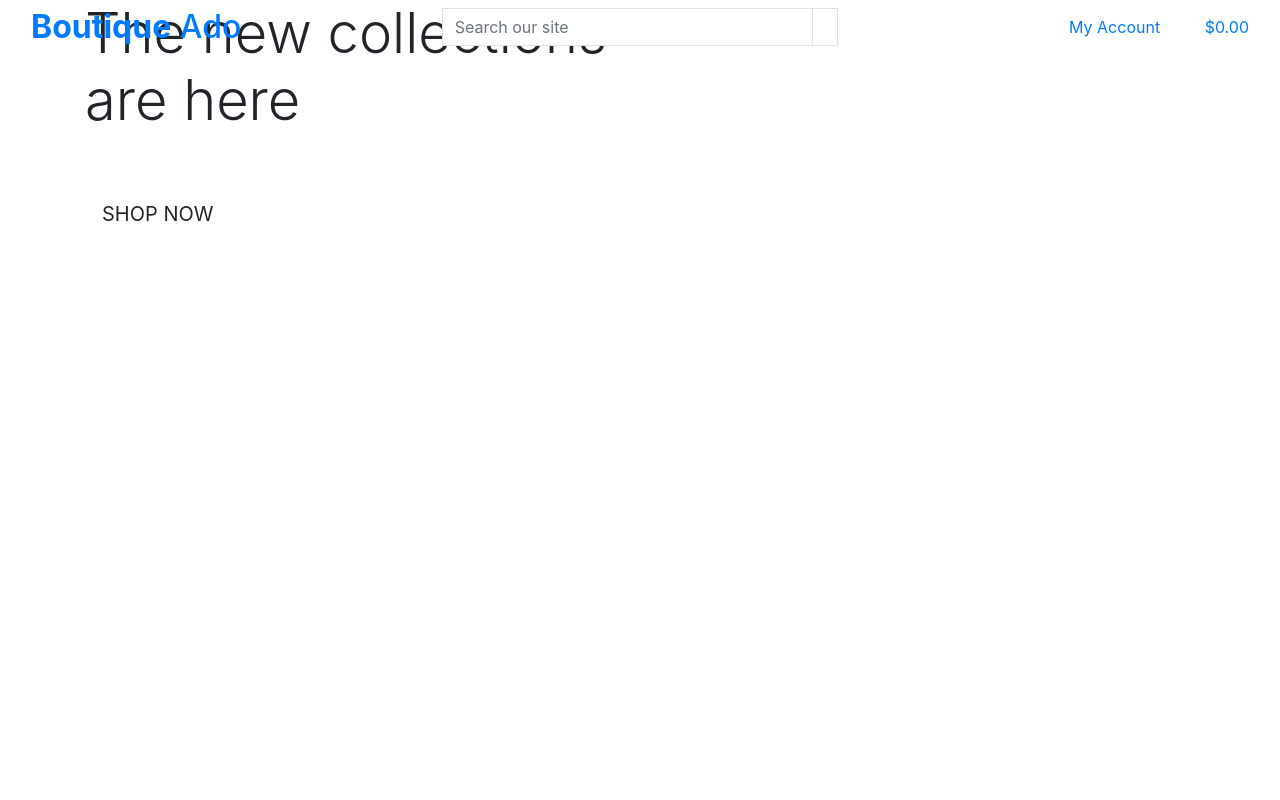
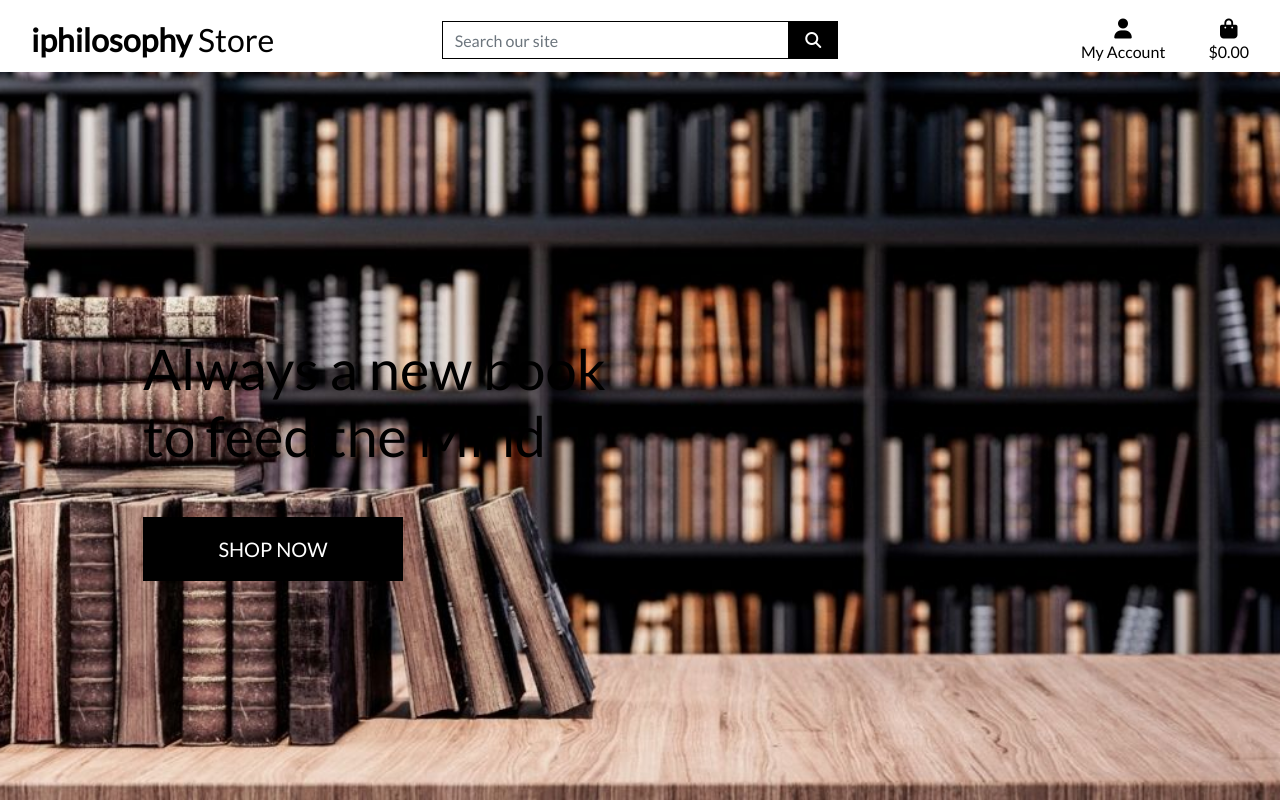
Before and after one commit to TCaldato/iphilosophy_store, a Django app: page / in a window 1280 px wide. Run offline with Django 3.2, Linux system fonts and the light colour scheme; some libraries are stand-ins or nearby versions.

Commit message:
Added homepage header and css

```diff
--- a/home/templates/home/index.html
+++ b/home/templates/home/index.html
@@ -15,7 +15,7 @@
         <div class="row h-100">
             <div class="col-7 col-md-6 my-auto">
                 <h1 class="display-4 logo-font text-black">
-                    The new collections are here
+                    Always a new book to feed the Mind
                 </h1>
                 <div class="my-5">
                     <h4>
--- a/iphilosophy_store/settings.py
+++ b/iphilosophy_store/settings.py
@@ -29,7 +29,7 @@ SECRET_KEY = os.environ.get("SECRET_KEY")
 # SECURITY WARNING: don't run with debug turned on in production!
 DEBUG = True
 
-ALLOWED_HOSTS = ['8000-tcaldato-iphilosophy-sto-hteiupvre4.us1.codeanyapp.com', '.herokuapp.com']
+ALLOWED_HOSTS = ['8000-tcaldato-iphilosophy-sto-hteiupvre4.us1.codeanyapp.com', '.herokuapp.com', '127.0.0.1']
 
 
 # Application definition
@@ -154,6 +154,10 @@ USE_TZ = False
 # https://docs.djangoproject.com/en/3.2/howto/static-files/
 
 STATIC_URL = '/static/'
+STATICFILES_DIRS = (os.path.join(BASE_DIR, 'static'),)
+
+MEDIA_URL = '/media/'
+MEDIA_ROOT = os.path.join(BASE_DIR, 'media')
 
 # Default primary key field type
 # https://docs.djangoproject.com/en/3.2/ref/settings/#default-auto-field
--- a/iphilosophy_store/urls.py
+++ b/iphilosophy_store/urls.py
@@ -15,9 +15,11 @@ Including another URLconf
 """
 from django.contrib import admin
 from django.urls import path, include
+from django.conf import settings
+from django.conf.urls.static import static
 
 urlpatterns = [
     path('admin/', admin.site.urls),
     path('accounts/', include('allauth.urls')),
     path('', include('home.urls')),
-]
+] + static(settings.MEDIA_URL, document_root=settings.MEDIA_ROOT)
--- /dev/null
+++ b/static/css/base.css
@@ -0,0 +1,78 @@
+
+html {
+    height: 100%;
+}
+
+body {
+    background: url('/media/book_cover.jpg') no-repeat center center fixed;
+    background-size: cover;
+    height: calc(100vh - 164px);
+    color: #555;
+    font-family: 'Lato';
+}
+
+/* from Bulma */
+.icon {
+    align-items: center;
+    display: inline-flex;
+    justify-content: center;
+    height: 1.5rem;
+    width: 1.5rem;
+}
+
+.main-logo-link {
+    width: fit-content;
+}
+
+.shop-now-button {
+    background: black;
+    color: white;
+    min-width: 260px;
+}
+
+.btn-black {
+    background: black;
+    color: white;
+}
+
+.shop-now-button:hover,
+.shop-now-button:active,
+.shop-now-button:focus,
+.btn-black:hover,
+.btn-black:active,
+.btn-black:focus {
+    background: #222;
+    color: white;
+}
+
+.text-black {
+    color: #000 !important;
+}
+
+.border-black {
+    border: 1px solid black !important;
+}
+
+/* -------------------------------- Media Queries */
+
+/* Slightly larger container on xl screens */
+@media (min-width: 1200px) {
+  .container {
+    max-width: 80%;
+  }
+}
+
+/* fixed top navbar only on medium and up */
+@media (min-width: 992px) {
+    .fixed-top-desktop-only {
+        position: fixed;
+        top: 0;
+        right: 0;
+        left: 0;
+        z-index: 1030;
+    }
+
+    .header-container {
+        padding-top: 164px;
+    }
+}
--- a/templates/base.html
+++ b/templates/base.html
@@ -16,12 +16,15 @@
 
     {% block corecss %}
         <link rel="stylesheet" href="https://stackpath.bootstrapcdn.com/bootstrap/4.4.1/css/bootstrap.min.css" integrity="sha384-Vkoo8x4CGsO3+Hhxv8T/Q5PaXtkKtu6ug5TOeNV6gBiFeWPGFN9MuhOf23Q9Ifjh" crossorigin="anonymous">
+        <link rel="stylesheet" href="https://fonts.googleapis.com/css?family=Lato&display=swap">
+        <link rel="stylesheet" href="{% static 'css/base.css' %}">
     {% endblock %}
 
     {% block extra_css %}
     {% endblock %}
 
     {% block corejs %}
+        <script src="https://kit.fontawesome.com/c6fcde1e44.js" crossorigin="anonymous"></script>
         <script src="https://cdn.jsdelivr.net/npm/jquery@3.5.1/dist/jquery.min.js" integrity="sha256-9/aliU8dGd2tb6OSsuzixeV4y/faTqgFtohetphbbj0=" crossorigin="anonymous"></script>
         <script src="https://cdn.jsdelivr.net/npm/popper.js@1.16.0/dist/umd/popper.min.js" integrity="sha384-Q6E9RHvbIyZFJoft+2mJbHaEWldlvI9IOYy5n3zV9zzTtmI3UksdQRVvoxMfooAo" crossorigin="anonymous"></script>
         <script src="https://stackpath.bootstrapcdn.com/bootstrap/4.4.1/js/bootstrap.min.js" integrity="sha384-wfSDF2E50Y2D1uUdj0O3uMBJnjuUD4Ih7YwaYd1iqfktj0Uod8GCExl3Og8ifwB6" crossorigin="anonymous"></script>
@@ -30,14 +33,14 @@
     {% block extra_js %}
     {% endblock %}
 
-    <title>Boutique Ado {% block extra_title %}{% endblock %}</title>
+    <title>iphilosophy Store {% block extra_title %}{% endblock %}</title>
   </head>
   <body>
     <header class="container-fluid fixed-top">
-        <div class="row">
+        <div id="topnav" class="row bg-white pt-lg-2 d-none d-lg-flex">
             <div class="col-12 col-lg-4 my-auto py-1 py-lg-0 text-center text-lg-left">
                 <a href="{% url 'home' %}" class="nav-link main-logo-link">
-                    <h2 class="logo-font text-black my-0"><strong>Boutique</strong> Ado</h2>
+                    <h2 class="logo-font text-black my-0"><strong>iphilosophy</strong> Store</h2>
                 </a>
             </div>
             <div class="col-12 col-lg-4 my-auto py-1 py-lg-0">
```
Also changed, not shown: media/book_cover.jpg (added).
